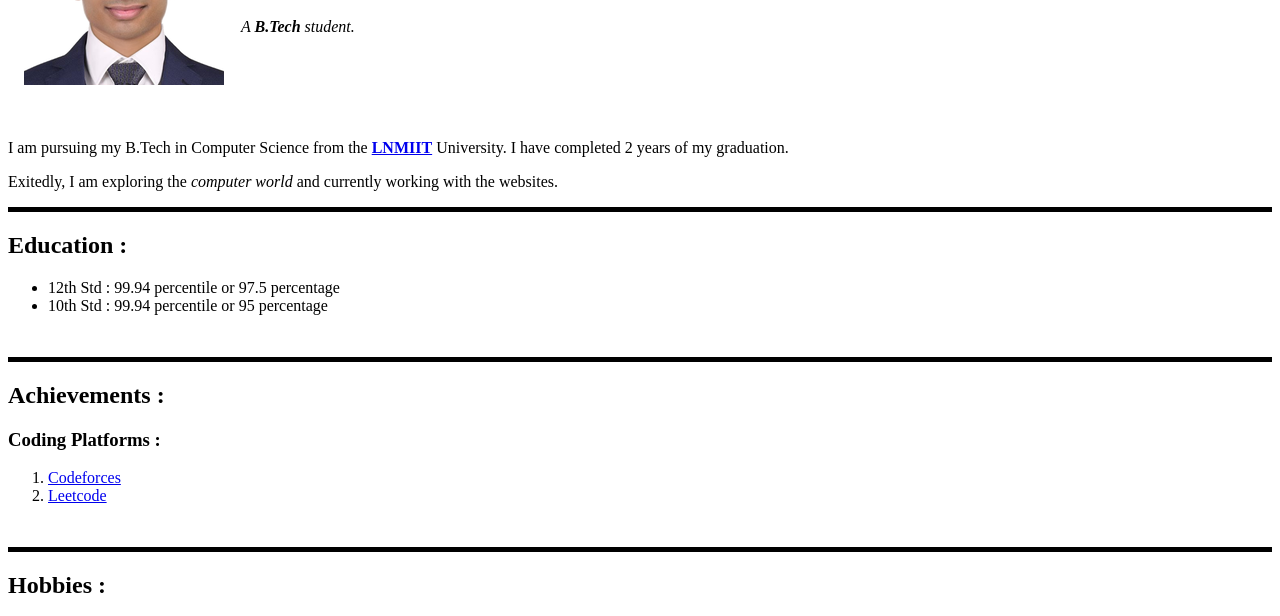
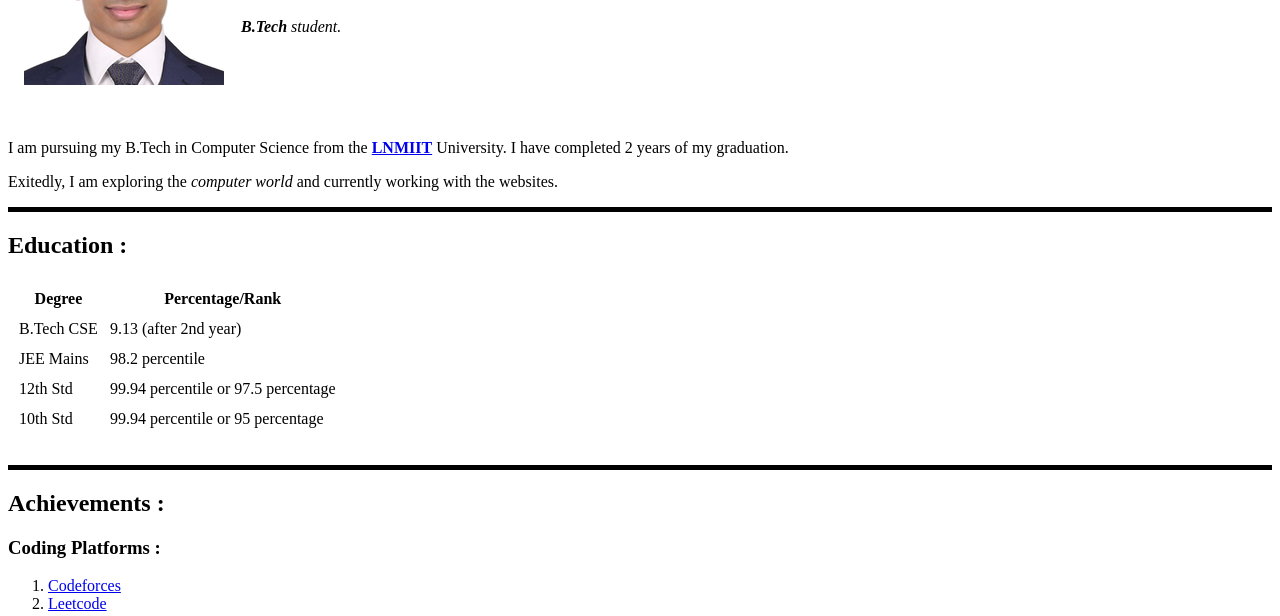
Before and after one commit to DhruvPateL888/WebDevCv, a plain HTML site: page index.html in a window 1280 px wide. Shown: the part 139-755 px from the top of the page. Drawn offline with Linux system fonts and the light colour scheme.

Commit message:
index.html

```diff
--- a/index.html
+++ b/index.html
@@ -11,7 +11,7 @@
         <tr>
             <td> <img src="Dhruv main.png" alt="Dhruv's Profile Photo"></td>
             <td> <h1>DHRUV PATEL</h1>
-                <em>A <strong>B.Tech</strong> student.</em></td>
+                <em><strong>B.Tech</strong> student.</em></td>
         </tr>
     </table>
 
@@ -21,10 +21,30 @@
     <p>Exitedly, I am exploring the <i>computer world</i> and currently working with the websites.</p>
     <hr size = 5 color="black">
     <h2>Education :</h2>
-    <ul>
-        <li>12th Std : 99.94 percentile or 97.5 percentage</li>
-        <li>10th Std : 99.94 percentile or 95 percentage</li>
-    </ul>
+    <table cellspacing="10">
+        <tr>
+            <th>Degree</th>
+            <th>Percentage/Rank</th>
+        </tr>
+        <tr>
+            <td> B.Tech CSE </td>
+            <td> 9.13 (after 2nd year)</td>
+        </tr>
+        <tr>
+            <td> JEE Mains </td>
+            <td> 98.2 percentile</td>
+        </tr>
+        <tr>
+            <td> 12th Std </td>
+            <td> 99.94 percentile or 97.5 percentage</td>
+        </tr>
+        <tr>
+            <td> 10th Std </td>
+            <td> 99.94 percentile or 95 percentage</td>
+        </tr>
+    </table>
+
+
     <br>
     <hr size = 5 color="black">
     <h2>Achievements : </h2>
@@ -37,11 +57,11 @@
     <br>
     <hr size = 5 color="black">
     <h2>Hobbies :</h2>
-    <ol>
+    <ul>
         <li>Coding</li>
         <li>Basketball</li>
         <li>Exploring Myself</li>
-    </ol>
+    </ul>
     <br>
     <hr size = 5 color="black">
     <a href="contact.html"><h3>Contact Me</h3></a>
```
